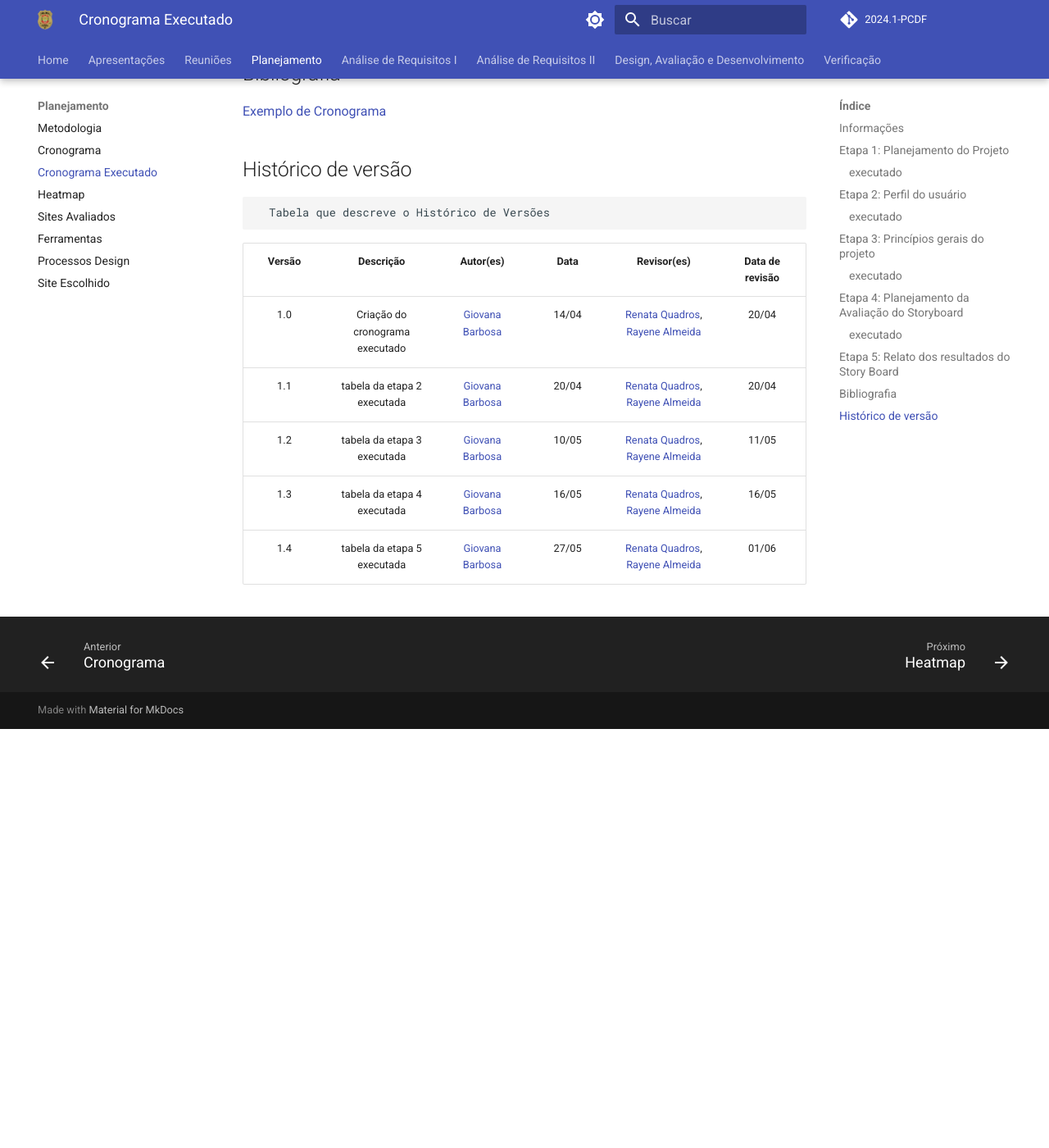
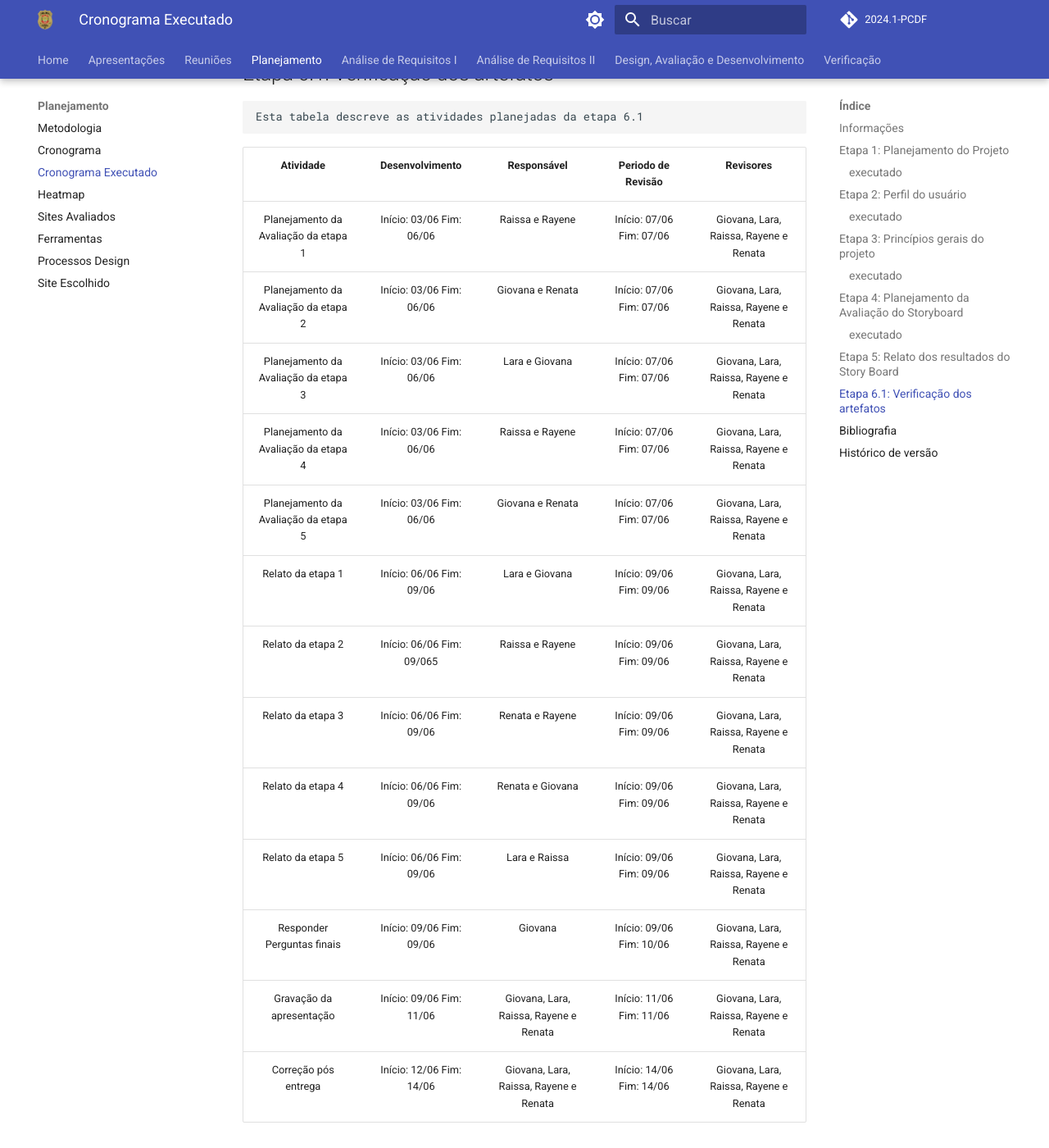
Before and after one commit to Interacao-Humano-Computador/2024.1-PCDF, an MkDocs documentation site: the page built from docs/planejamento/cronograma_executado.md, in a window 1280 px wide and 1400 px high, scrolled down 5120 px. Shown: the whole window at 82% size. Built offline with MkDocs 1.6.1 and Material for MkDocs 9.7.7, drawn with Linux system fonts in a browser that asks for light colours; comment, search, counter and statistics services are not loaded; before the commit the page ends 6009 px from its top, so only the background shows below that; some of the changed text lies outside the part shown.

Commit message:
Apresentação 6.1

```diff
--- a/docs/planejamento/cronograma_executado.md
+++ b/docs/planejamento/cronograma_executado.md
@@ -85,6 +85,24 @@ Este documento tem objetivo de apresentar o cronograma executado que o grupo ult
 | Gravação da apresentação                                                | Início: 01/06 Fim: 01/06 | Giovana, Lara, Raissa, Rayene e Renata              | Início: 01/06 Fim: 01/06 | Giovana, Lara, Raissa, Rayene e Renata              |
 |Correção pós entrega                                                 |Início: 03/06 Fim: 05/06  | Giovana, Lara, Raissa, Rayene e Renata              | Início: 05/06 Fim: 05/06 | Giovana,  Lara, Raissa, Rayene e Renata              |
 
+## Etapa 6.1:  Verificação dos artefatos
+    Esta tabela descreve as atividades planejadas da etapa 6.1
+
+| Atividade       | Desenvolvimento | Responsável                                 | Periodo de Revisão             | Revisores |
+| :--------: | :----: | :--------------------:                    | :---------------: |:---------------: |
+| Planejamento da Avaliação da etapa 1 | Início: 03/06 Fim: 06/06 | Raissa e Rayene     | Início: 07/06 Fim: 07/06| Giovana,  Lara, Raissa, Rayene e Renata          |
+|Planejamento da Avaliação da etapa 2 | Início: 03/06 Fim: 06/06 | Giovana e Renata | Início: 07/06 Fim: 07/06| Giovana,  Lara, Raissa, Rayene e Renata          |
+| Planejamento da Avaliação da etapa 3 | Início: 03/06 Fim: 06/06 | Lara e Giovana    | Início: 07/06 Fim: 07/06| Giovana,  Lara, Raissa, Rayene e Renata          |
+| Planejamento da Avaliação da etapa 4 | Início: 03/06 Fim: 06/06 | Raissa e Rayene      | Início: 07/06 Fim: 07/06| Giovana,  Lara, Raissa, Rayene e Renata          |
+| Planejamento da Avaliação da etapa 5 | Início: 03/06 Fim: 06/06 |  Giovana e Renata      | Início: 07/06 Fim: 07/06| Giovana,  Lara, Raissa, Rayene e Renata          |
+| Relato da etapa 1              |Início: 06/06 Fim: 09/06 |    Lara e Giovana         | Início: 09/06 Fim: 09/06| Giovana,  Lara, Raissa, Rayene e Renata          |
+|  Relato da etapa 2              | Início: 06/06 Fim: 09/065 |Raissa e Rayene  | Início: 09/06 Fim: 09/06| Giovana, Lara, Raissa, Rayene e Renata          |
+|  Relato da etapa 3              |Início: 06/06 Fim: 09/06 |  Renata e Rayene         | Início: 09/06 Fim: 09/06| Giovana,  Lara, Raissa, Rayene e Renata          |
+|  Relato da etapa 4              | Início: 06/06 Fim: 09/06|    Renata e Giovana        | Início: 09/06 Fim: 09/06| Giovana,  Lara, Raissa, Rayene e Renata          |
+|  Relato da etapa 5              | Início: 06/06 Fim: 09/06 | Lara e Raissa         | Início: 09/06 Fim: 09/06| Giovana, Lara, Raissa, Rayene e Renata          |
+| Responder Perguntas finais             | Início: 09/06 Fim: 09/06 | Giovana     |Início: 09/06 Fim: 10/06| Giovana, Lara, Raissa, Rayene e Renata          |
+| Gravação da apresentação               | Início: 09/06 Fim: 11/06 | Giovana,  Lara, Raissa, Rayene e Renata              | Início: 11/06 Fim: 11/06  | Giovana,  Lara, Raissa, Rayene e Renata              |
+| Correção pós entrega                   | Início: 12/06 Fim: 14/06 | Giovana,  Lara, Raissa, Rayene e Renata              | Início: 14/06 Fim: 14/06 | Giovana, Lara, Raissa, Rayene e Renata              |
 
 ## Bibliografia
 [Exemplo de Cronograma](https://aprender3.unb.br/pluginfile.php/2843633/mod_resource/content/2/Exemplo%20de%20Cronograma.pdf)
@@ -99,3 +117,4 @@ Este documento tem objetivo de apresentar o cronograma executado que o grupo ult
 | 1.2 | tabela da etapa 3 executada  | [Giovana Barbosa ](https://github.com/gio221) | 10/05 | [Renata Quadros](https://github.com/Renatinha28), [Rayene Almeida](https://github.com/rayenealmeida)   |11/05|
 | 1.3 | tabela da etapa 4 executada  | [Giovana Barbosa ](https://github.com/gio221) | 16/05 | [Renata Quadros](https://github.com/Renatinha28), [Rayene Almeida](https://github.com/rayenealmeida)   |16/05|
 | 1.4 | tabela da etapa 5 executada  | [Giovana Barbosa ](https://github.com/gio221) | 27/05 |  [Renata Quadros](https://github.com/Renatinha28), [Rayene Almeida](https://github.com/rayenealmeida)  |01/06|
+| 1.5 | tabela da etapa 6.1 executada  | [Giovana Barbosa ](https://github.com/gio221) | 10/06 |  [Renata Quadros](https://github.com/Renatinha28), [Rayene Almeida](https://github.com/rayenealmeida)  |10/06|
--- a/mkdocs.yml
+++ b/mkdocs.yml
@@ -11,6 +11,7 @@ nav:
     - Apresentação 3: apresentacao/apresentacao03.md
     - Apresentação 4: apresentacao/apresentacao04.md
     - Apresentação 5: apresentacao/apresentacao05.md
+    - Apresentação 6: apresentacao/apresentacao06.md
   - Reuniões:
       - Reunião 1: reunioes/reuniao01.md
       - Reunião 2: reunioes/reuniao02.md
```
Also changed, not shown: docs/apresentacao/apresentacao06.md (added, +51 -0 lines).
